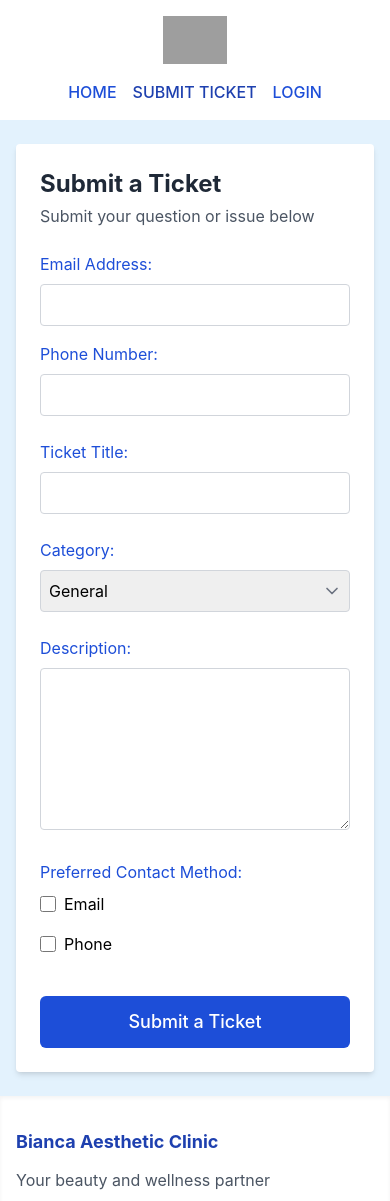
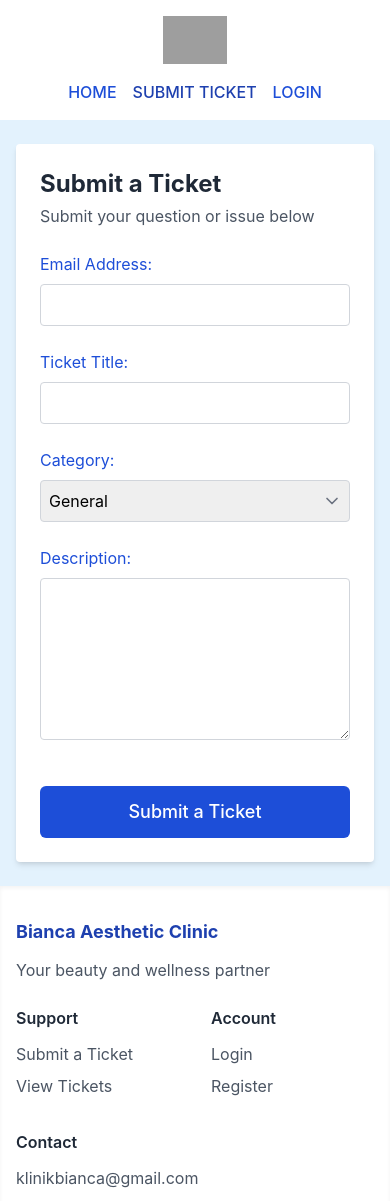
Before and after one commit to almirarana31/wads-proto, a React (Create React App) app in the folder frontend/: page /submit-ticket in a window 390 px wide. Shown: the top 1201 px of the page. Built offline with nearby package versions, Linux system fonts and the light colour scheme; grey boxes are pictures that could not be loaded.

Commit message:
Removed phone number related elements and optional contact methods
Signed-off-by: orlando <144786542+orlandojpwastaken@users.noreply.github.com>

```diff
--- a/frontend/src/pages/SubmitTicketPage.js
+++ b/frontend/src/pages/SubmitTicketPage.js
@@ -4,30 +4,14 @@ import { ChevronDown } from 'lucide-react';
 function SubmitTicketPage() {
   const [formData, setFormData] = useState({
     email: '',
-    phone: '',
     title: '',
     category: 'General',
-    description: '',
-    contactMethod: {
-      email: false,
-      phone: false
-    }
+    description: ''
   });
 
   const handleInputChange = (e) => {
     const { name, value } = e.target;
     setFormData({ ...formData, [name]: value });
-  };
-
-  const handleCheckboxChange = (e) => {
-    const { name, checked } = e.target;
-    setFormData({
-      ...formData,
-      contactMethod: {
-        ...formData.contactMethod,
-        [name]: checked
-      }
-    });
   };
 
   const handleSubmit = () => {
@@ -37,14 +21,9 @@ function SubmitTicketPage() {
     // Reset form
     setFormData({
       email: '',
-      phone: '',
       title: '',
       category: 'General',
       description: '',
-      contactMethod: {
-        email: false,
-        phone: false
-      }
     });
   };
 
@@ -55,7 +34,6 @@ function SubmitTicketPage() {
         <p className="text-gray-600 mb-6">Submit your question or issue below</p>
 
         <div className="space-y-6">
-          <div className="grid sm:grid-cols-2 gap-4 md:gap-6">
             <div>
               <label htmlFor="email" className="block text-blue-700 mb-2">Email Address:</label>
               <input
@@ -67,19 +45,6 @@ function SubmitTicketPage() {
                 className="w-full p-2 border border-gray-300 rounded focus:outline-none focus:ring-2 focus:ring-blue-300"
               />
             </div>
-
-            <div>
-              <label htmlFor="phone" className="block text-blue-700 mb-2">Phone Number:</label>
-              <input
-                type="tel"
-                id="phone"
-                name="phone"
-                value={formData.phone}
-                onChange={handleInputChange}
-                className="w-full p-2 border border-gray-300 rounded focus:outline-none focus:ring-2 focus:ring-blue-300"
-              />
-            </div>
-          </div>
 
           <div>
             <label htmlFor="title" className="block text-blue-700 mb-2">Ticket Title:</label>
@@ -125,33 +90,6 @@ function SubmitTicketPage() {
               className="w-full p-2 border border-gray-300 rounded focus:outline-none focus:ring-2 focus:ring-blue-300"
             ></textarea>
           </div>
-          <div>
-            <label className="block text-blue-700 mb-2">Preferred Contact Method:</label>
-            <div className="flex flex-col sm:flex-row gap-4">
-              <div className="flex items-center">
-                <input
-                  type="checkbox"
-                  id="email-contact"
-                  name="email"
-                  checked={formData.contactMethod.email}
-                  onChange={handleCheckboxChange}
-                  className="mr-2 h-4 w-4"
-                />
-                <label htmlFor="email-contact">Email</label>
-              </div>
-              <div className="flex items-center">
-                <input
-                  type="checkbox"
-                  id="phone-contact"
-                  name="phone"
-                  checked={formData.contactMethod.phone}
-                  onChange={handleCheckboxChange}
-                  className="mr-2 h-4 w-4"
-                />
-                <label htmlFor="phone-contact">Phone</label>
-              </div>
-            </div>
-          </div>
 
           <div className="flex justify-center pt-4">
             <button
```
